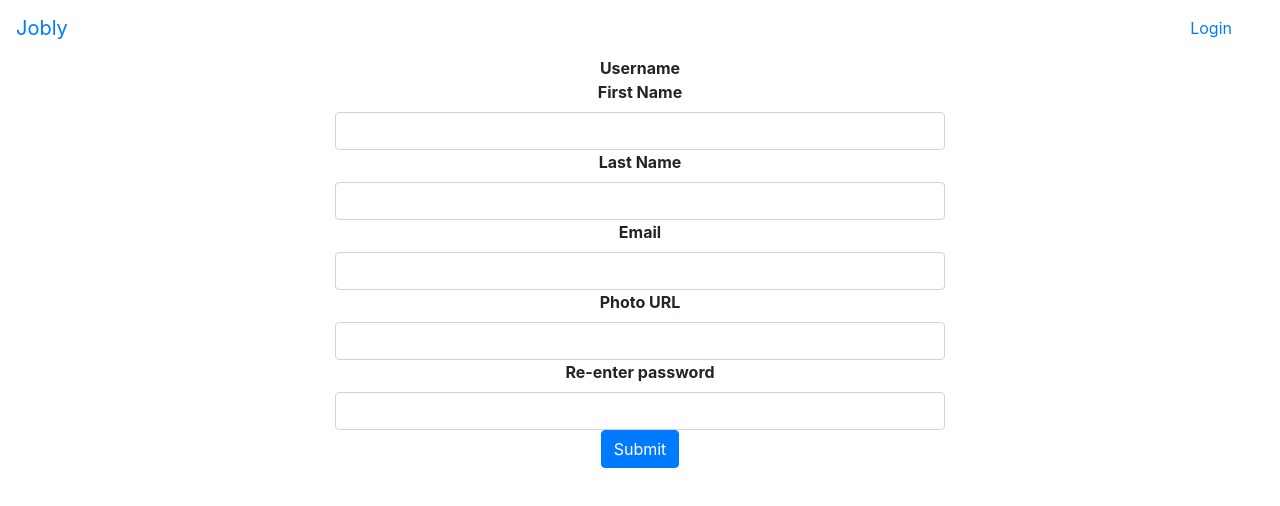
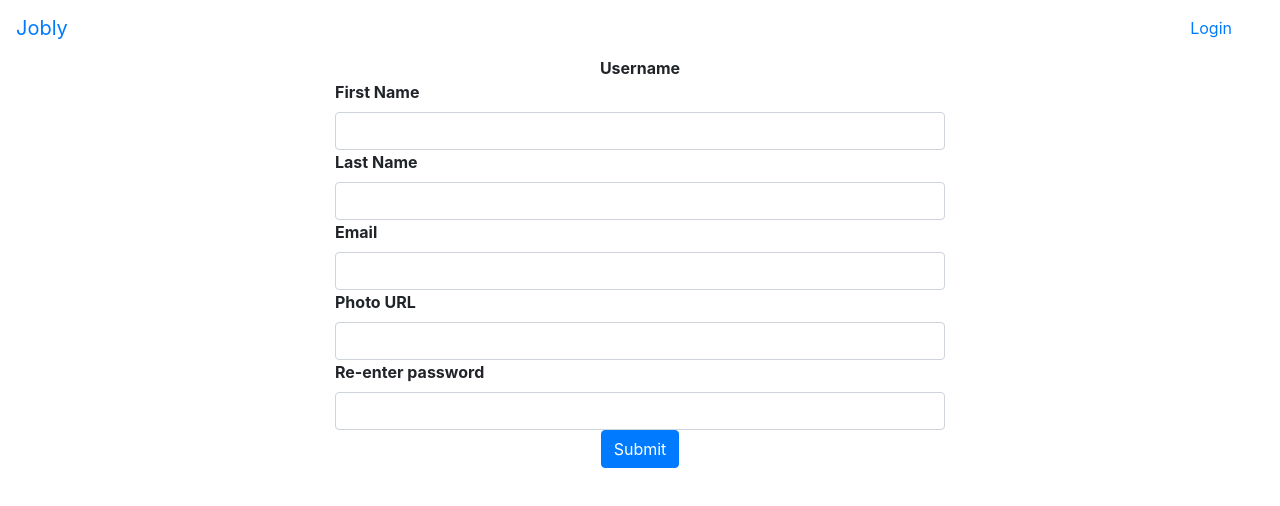
Before and after one commit to justincheng20/jobly2, a React (Create React App) app: page /profile in a window 1280 px wide. Shown: the top 506 px of the page. Built offline with nearby package versions, Linux system fonts and the light colour scheme.

Commit message:
more styling

```diff
--- a/src/LoginForm.js
+++ b/src/LoginForm.js
@@ -23,7 +23,7 @@ function LoginForm({login}) {
     <div>
       <form onSubmit={gatherInput} >
         <div className="form-group">
-          <label htmlFor="username" class="font-weight-bold">Username</label>
+          <label htmlFor="username" className="font-weight-bold d-flex justify-content-start">Username</label>
           <input
             onChange={handleChange}
             type="text"
@@ -34,7 +34,7 @@ function LoginForm({login}) {
           />
         </div>
         <div className="form-group">
-          <label htmlFor="password" class="font-weight-bold">Password</label>
+          <label htmlFor="password" className="font-weight-bold d-flex justify-content-start">Password</label>
           <input
             onChange={handleChange}
             type="password"
--- a/src/Profile.js
+++ b/src/Profile.js
@@ -58,7 +58,7 @@ function Profile() {
 
             </div>
             <div>
-            <label htmlFor="first_name" className="font-weight-bold">First Name</label>
+              <label htmlFor="first_name" className="font-weight-bold d-flex justify-content-start">First Name</label>
               <input
                 onChange={handleChange}
                 type="text"
@@ -70,7 +70,7 @@ function Profile() {
               />
             </div>
             <div>
-            <label htmlFor="last_name" className="font-weight-bold">Last Name</label>
+              <label htmlFor="last_name" className="font-weight-bold d-flex justify-content-start">Last Name</label>
               <input
                 onChange={handleChange}
                 type="text"
@@ -82,7 +82,7 @@ function Profile() {
               />
             </div>
             <div>
-            <label htmlFor="email" className="font-weight-bold">Email</label>
+              <label htmlFor="email" className="font-weight-bold d-flex justify-content-start">Email</label>
               <input
                 onChange={handleChange}
                 type="text"
@@ -94,7 +94,7 @@ function Profile() {
               />
             </div>
             <div>
-            <label htmlFor="photo_url" className="font-weight-bold">Photo URL</label>
+              <label htmlFor="photo_url" className="font-weight-bold d-flex justify-content-start">Photo URL</label>
               <input
                 onChange={handleChange}
                 type="text"
@@ -107,7 +107,7 @@ function Profile() {
             </div>
 
             <div>
-            <label htmlFor="password" className="font-weight-bold">Re-enter password</label>
+              <label htmlFor="password" className="font-weight-bold d-flex justify-content-start">Re-enter password</label>
               <input
                 onChange={handleChange}
                 type="password"
@@ -119,6 +119,7 @@ function Profile() {
             </div>
 
             {message ? message : null}
+
               <button className="btn btn-primary" id="submitButton">Submit</button>
             </div>
       </form>
--- a/src/RegisterForm.js
+++ b/src/RegisterForm.js
@@ -25,7 +25,9 @@ function RegisterForm({ register }) {
     <div>
       <form onSubmit={gatherInput}>
         <div className="form-group">
-          <label htmlFor="username" className="font-weight-bold">Username</label>
+          <label htmlFor="username" className="font-weight-bold d-flex justify-content-start">
+            Username
+          </label>
           <input
             onChange={handleChange}
             type="text"
@@ -36,7 +38,9 @@ function RegisterForm({ register }) {
           />
         </div>
         <div className="form-group">
-          <label htmlFor="password" className="font-weight-bold">Password</label>
+          <label htmlFor="password" className="font-weight-bold d-flex justify-content-start">
+            Password
+          </label>
           <input
             onChange={handleChange}
             type="password"
@@ -47,7 +51,9 @@ function RegisterForm({ register }) {
           />
         </div>
         <div className="form-group">
-          <label htmlFor="first_name" className="font-weight-bold">First Name</label>
+          <label htmlFor="first_name" className="font-weight-bold d-flex justify-content-start">
+            First Name
+          </label>
           <input
             onChange={handleChange}
             type="text"
@@ -58,7 +64,9 @@ function RegisterForm({ register }) {
           />
         </div>
         <div className="form-group">
-          <label htmlFor="last_name" className="font-weight-bold">Last Name</label>
+          <label htmlFor="last_name" className="font-weight-bold d-flex justify-content-start">
+            Last Name
+          </label>
           <input
             onChange={handleChange}
             type="text"
@@ -80,7 +88,9 @@ function RegisterForm({ register }) {
           />
         </div>
         <div className="form-group">
-          <label htmlFor="email" className="font-weight-bold">Email</label>
+          <label htmlFor="email" className="font-weight-bold">
+            Email
+            </label>
           <input
             onChange={handleChange}
             type="text"
```
Lines whose indentation alone changed are shown as unchanged.
